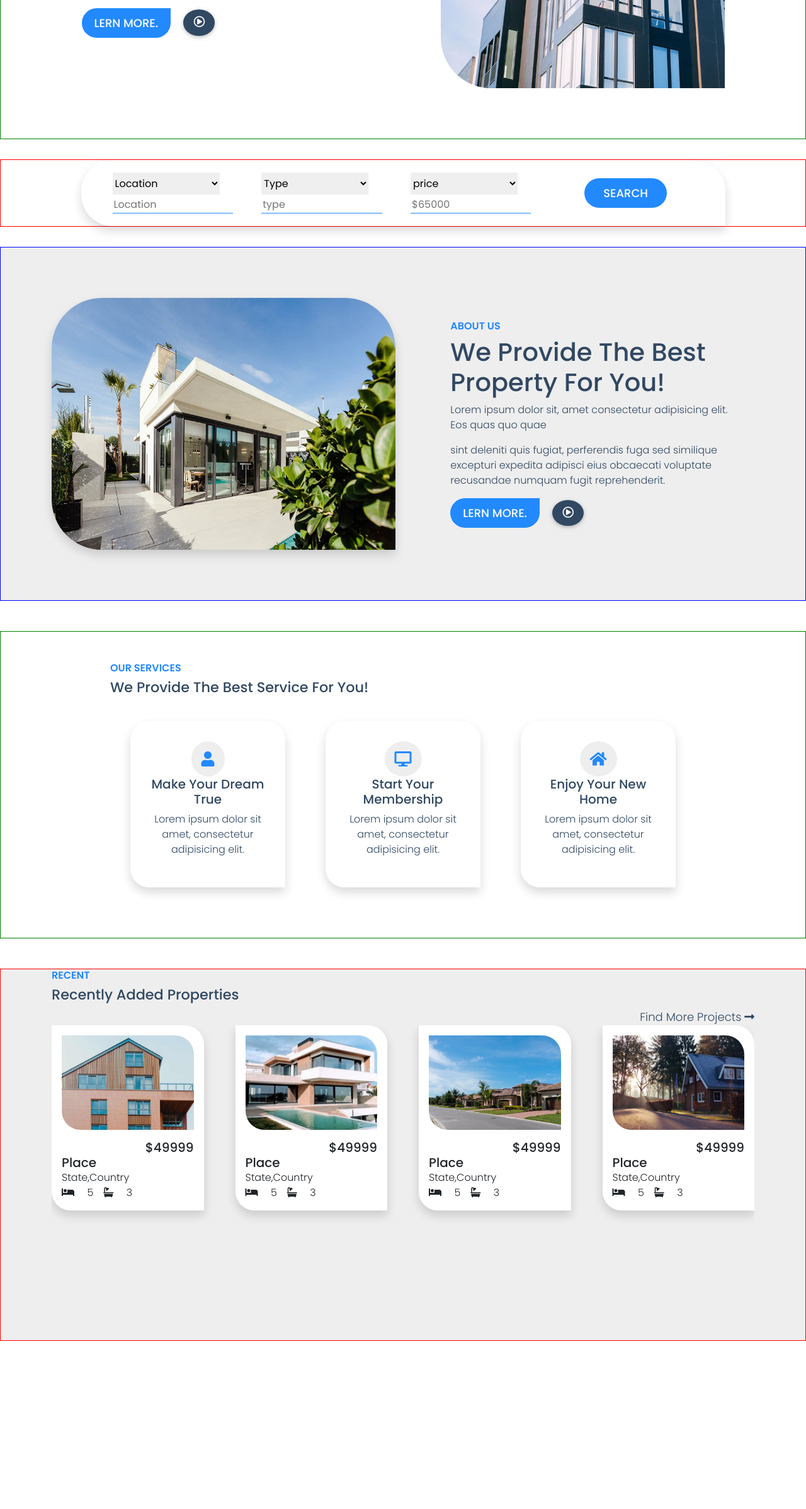
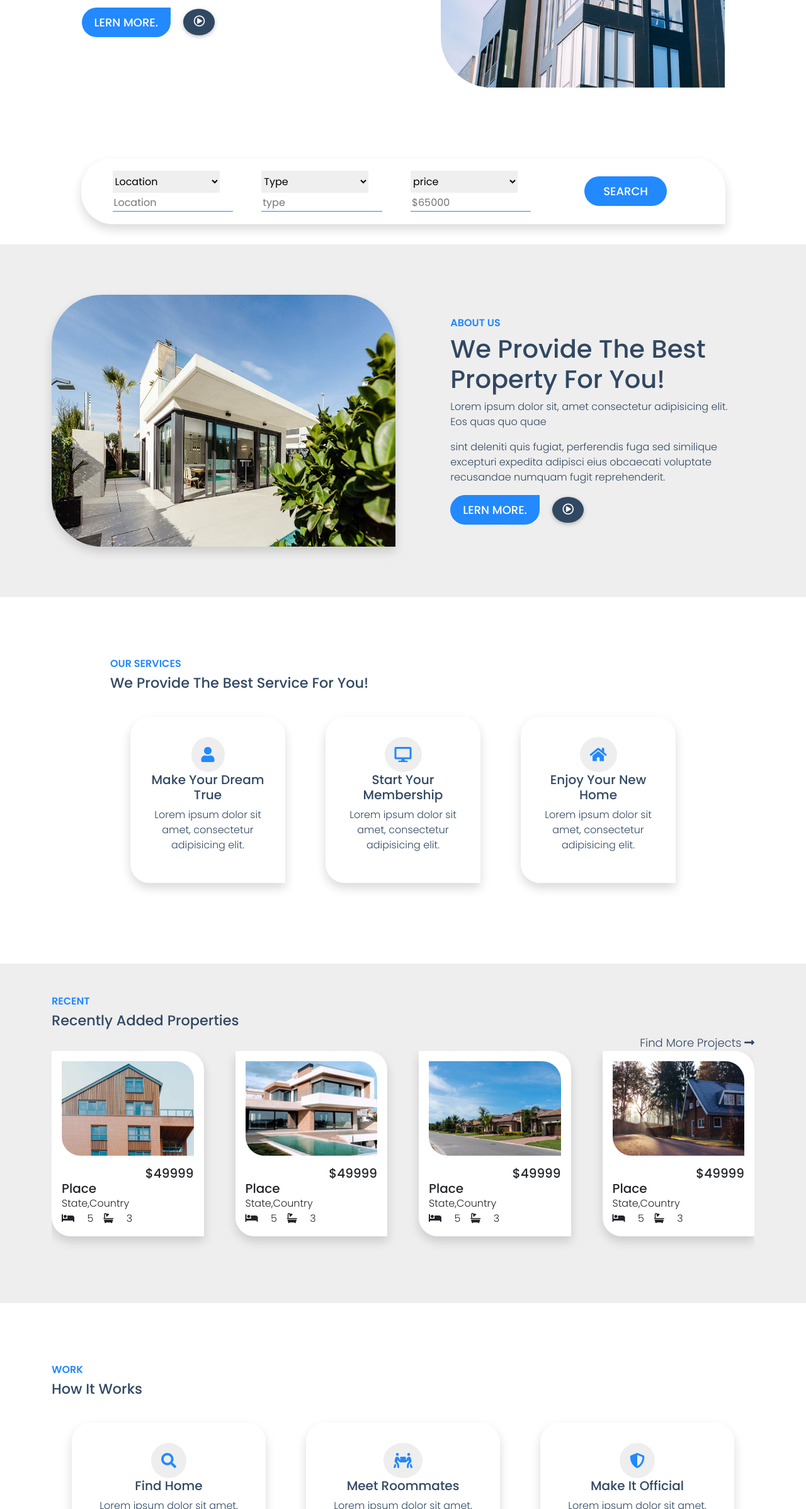
Before and after one commit to abhinavkallungal/builers, a plain HTML site: page index.html in a window 1280 px wide. Shown: the part 404-2800 px from the top of the page at 63% size. Before the commit the page ends 2533 px from the top, so only its background shows below. Drawn offline with nearby package versions, Linux system fonts and the light colour scheme.

Commit message:
work section completed

```diff
--- a/css/style.scss
+++ b/css/style.scss
@@ -105,7 +105,6 @@
 }
 
 .hero-banner{
-    border: 1px solid green;
     width: 100%;
     padding: 80px 0;
     color: var(--secondary-color);
@@ -147,7 +146,6 @@
 
 
 .search-section{
-    border: 1px solid red;
     margin: 2rem 0;
     .search-area{
 
@@ -181,7 +179,6 @@
 }
 
 .about-section{
-    border: 1px solid blue;
     font-family: var(--font-poppins);
     background-color: #eee;
     padding: 5rem 0px;
@@ -210,7 +207,6 @@
 }
 
 .service-section{
-    border: 1px solid green;
     padding: 3rem 0;
     font-family: var(--font-poppins);
     h6{
@@ -242,9 +238,9 @@
 }
 
 .properties-section{
-    border: 1px solid red;
     font-family: var(--font-poppins);
     background-color: #eee;
+    padding: 50px;
 
 
     .color-primary{
@@ -265,7 +261,8 @@
 
     #property-slider{
         width: 100%;
-        height: 500px;
+        height: 350px;
+
         .swiper-container {
             width: 100%;
             height: 100%;
@@ -303,6 +300,38 @@
 
 
 
+.work-section{
+    padding: 3rem 0;
+    font-family: var(--font-poppins);
+    h6{
+        font-weight: 600;
+        color: var(--primary-color);
+
+    }
+    .work-list{
+       display: flex;
+
+
+        .work{
+            text-align: center;
+            margin: 2rem;
+            padding:2rem 1rem;
+            border-radius:  30px 30px 0px 30px;
+            color: var(--secondary-color);
+
+            i{
+                font-size: 24px;
+                background-color: #eee;
+                padding: 1rem;
+                border-radius: 100%;
+                color: var(--primary-color);
+            }
+
+        }
+    }
+}
+
+
 
 @media only screen and (max-width:767px){
     .hero-banner .image-content  {
@@ -321,6 +350,9 @@
     .service-section .service-list {
       flex-direction: column;
     }
+    .work-section .work-list {
+        flex-direction: column;
+      }
 
 
 
--- a/index.html
+++ b/index.html
@@ -34,16 +34,16 @@
                   <div class="collapse navbar-collapse" id="navbarNav">
                     <ul class="navbar-nav ">
                       <li class="nav-item">
-                        <a class="nav-link active" aria-current="page" href="#">Home</a>
+                        <a class="nav-link active" aria-current="page" href="#hero-banner">Home</a>
                       </li>
                       <li class="nav-item">
-                        <a class="nav-link" href="#">Sales</a>
+                        <a class="nav-link" href="#about-section">About</a>
                       </li>
                       <li class="nav-item">
-                        <a class="nav-link" href="#">Building</a>
+                        <a class="nav-link" href="#service-section"> Agent </a>
                       </li>
                       <li class="nav-item">
-                        <a class="nav-link" href="#">Agent</a>
+                        <a class="nav-link" href="#properties-section">Building</a>
                       </li>
                       <li class="nav-item">
                         <a class="nav-link" href="#">Contact US</a>
@@ -58,7 +58,7 @@
         </div>
     </header>
 
-    <section class="hero-banner">
+    <section class="hero-banner" id="hero-banner">
       <div class="container">
         <div class="row">
           <div class="col-md-5 my-auto me-auto  text-content">
@@ -77,7 +77,7 @@
 
     </section>
 
-    <section class="search-section ">
+    <section class="search-section " id="search-section">
       <div class="container">
         <div class="col-md-11 mx-auto search-area shadow">
           <div class="row ">
@@ -114,7 +114,7 @@
       </div>
     </section>
 
-    <section class="about-section">
+    <section class="about-section" id="about-section">
       <div class="container">
         <div class="row">
           <div class="col-md-6 me-auto about-image">
@@ -135,7 +135,7 @@
       </div>
     </section>
 
-    <section class="service-section my-5">
+    <section class="service-section my-5" id="service-section">
       <div class="container">
         <div class="col-md-10 mx-auto">
           <h6 class="color-primary">OUR SERVICES</h6>
@@ -164,7 +164,7 @@
       </div>
     </section>
 
-    <section class="properties-section">
+    <section class="properties-section" id="properties-section">
         <div class="container">
           <div class="row">
             <div class="col-md-10 ">
@@ -322,6 +322,35 @@
     </section>
 
 
+    <section class="work-section my-5">
+      <div class="container">
+        <div class=" mx-auto">
+          <h6 class="color-primary">WORK</h6>
+          <h4 class="h4 h4-responsive color-secondary">How It Works</h4>
+        </div>
+        <div class="   mx-auto ">
+
+          <div class=" work-list">
+            <div class=" work shadow">
+              <i class="fas fa-search"></i>
+              <h5 class="h5">Find Home</h5>
+              <p>Lorem ipsum dolor sit amet, consectetur adipisicing elit.</p>
+            </div>
+            <div class="work shadow">
+              <i class="fas fa-people-carry"></i>
+              <h5 class="h5">Meet Roommates</h5>
+              <p>Lorem ipsum dolor sit amet, consectetur adipisicing elit.</p>
+            </div>
+            <div class="work shadow">
+              <i class="fas fa-shield-alt"></i>
+              <h5 class="h5">Make It Official</h5>
+              <p>Lorem ipsum dolor sit amet, consectetur adipisicing elit.</p>
+            </div>
+          </div>
+        </div>
+      </div>
+    </section>
+
 
 
 
```
Also changed, not shown: css/style.css, 1 other file.
